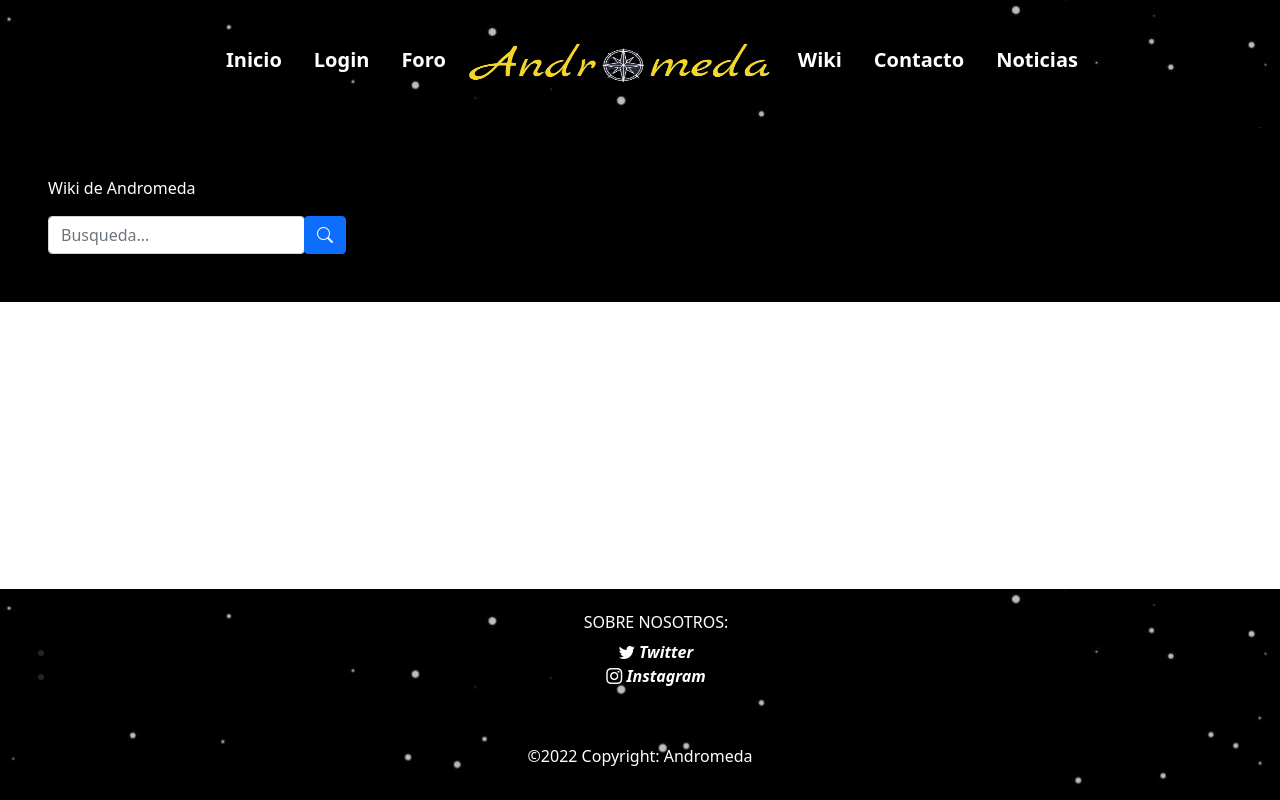
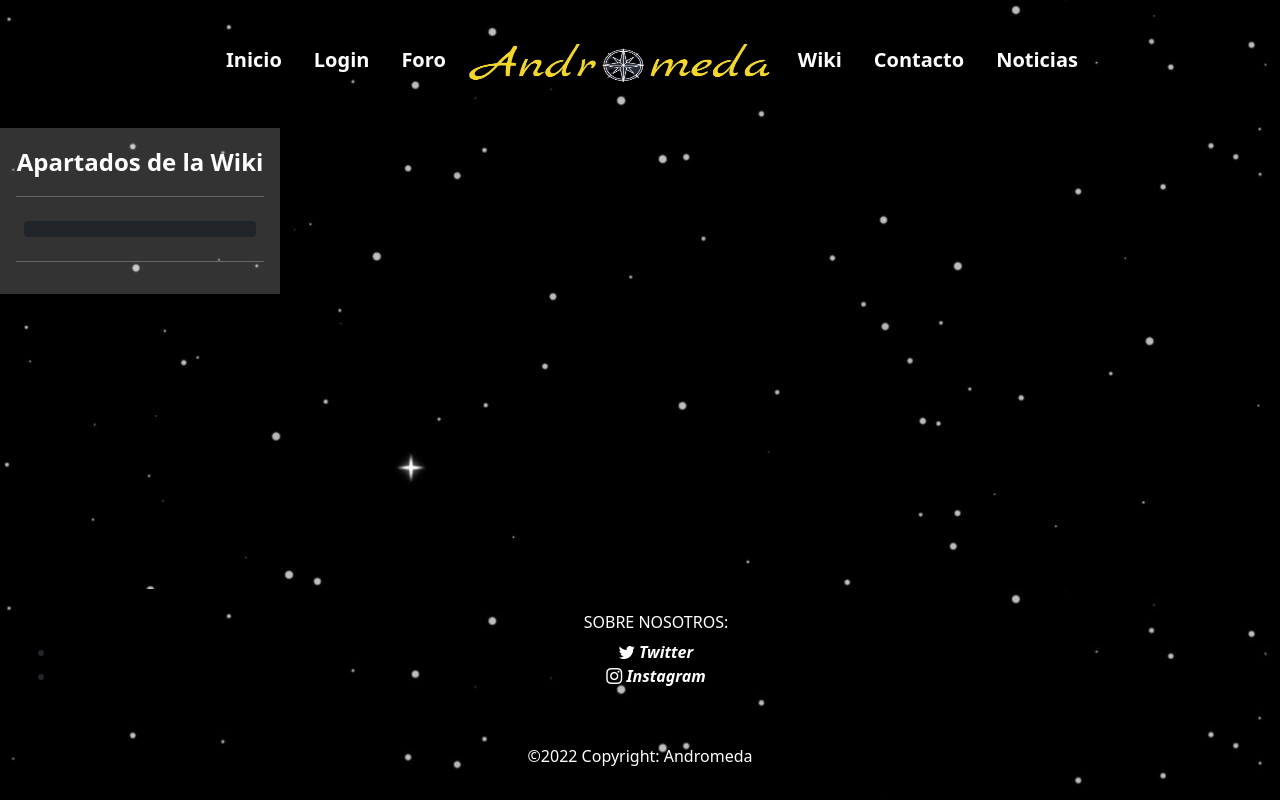
Before and after one commit to FranBlaMar/Andromeda, an Angular app: page /wiki in a window 1280 px wide. Built offline with nearby package versions, Linux system fonts and the light colour scheme.

Commit message:
Creando plantilla wiki y realizando peticion a la API para obtener apartados de la wikiW

```diff
--- a/src/app/app.module.ts
+++ b/src/app/app.module.ts
@@ -5,6 +5,7 @@ import { RouterModule } from '@angular/router';
 import { AppRoutingModule } from './app-routing.module';
 import { AppComponent } from './app.component';
 import { MainComponent } from './main/main.component';
+import { HttpClientModule } from '@angular/common/http';
 
 @NgModule({
   declarations: [
@@ -14,7 +15,8 @@ import { MainComponent } from './main/main.component';
   imports: [
     BrowserModule,
     AppRoutingModule,
-    RouterModule
+    RouterModule,
+    HttpClientModule
   ],
   providers: [],
   bootstrap: [AppComponent]
--- /dev/null
+++ b/src/app/wiki/apartado/apartado.component.html
@@ -0,0 +1,35 @@
+<div class="d-flex flex-column flex-shrink-0 p-3 text-white" style="width: 280px; background-color: rgb(255, 255, 255, 0.2);">
+      <span class="fs-4 text-center" style="font-weight: bolder;">Apartados de la Wiki</span>
+    <hr>
+    <ul class="nav nav-pills flex-column mb-auto">
+      <li class="nav-item" >
+        <a href="#" class="nav-link active m-2 bg-dark" aria-current="page">
+
+        </a>
+      </li>
+    </ul>
+    <hr>
+  </div>
+
+
+
+
+
+
+<!-- <div class="container p-5">
+    <div class="row">
+        <div class="col-6 text-white">
+            <p>Wiki de Andromeda</p>
+
+        </div>
+    <div class="input-group col-6">
+        <div class="form-outline mr-3">
+            <input type="search" id="form1" class="form-control" placeholder="Busqueda..."/>
+        </div>
+        <div>
+            <button type="button" class="btn btn-primary">
+                <i class="bi bi-search"></i>
+            </button>
+        </div>
+    </div>
+</div> -->
--- /dev/null
+++ b/src/app/wiki/apartado/apartado.component.ts
@@ -0,0 +1,22 @@
+import { Component, OnInit } from '@angular/core';
+import { ApartadoService } from './apartado.service';
+
+@Component({
+  selector: 'app-apartado',
+  templateUrl: './apartado.component.html',
+  styles: [
+  ]
+})
+export class ApartadoComponent implements OnInit {
+
+  listaApartados: String[] = [];
+  constructor(servicio: ApartadoService) { }
+
+  ngOnInit(): void {
+  }
+
+  obtenerApartados(){
+
+  }
+
+}
--- /dev/null
+++ b/src/app/wiki/apartado/apartado.service.ts
@@ -0,0 +1,15 @@
+import { HttpClient } from '@angular/common/http';
+import { Injectable } from '@angular/core';
+
+@Injectable({
+  providedIn: 'root'
+})
+export class ApartadoService {
+
+  url: string = "http://localhost:8080/wiki"
+  constructor(private http: HttpClient) { }
+
+  obtenerApartados(){
+    return this.http.get<String[]>(this.url);
+  }
+}
--- a/src/app/wiki/informacion/informacion.component.html
+++ /dev/null
@@ -1,17 +0,0 @@
-<div class="container p-5" style=" background-color: black; max-width: none;">
-    <div class="row">
-        <div class="col-6 text-white">
-            <p>Wiki de Andromeda</p>
-
-        </div>
-    <div class="input-group col-6">
-        <div class="form-outline mr-3">
-            <input type="search" id="form1" class="form-control" placeholder="Busqueda..."/>
-        </div>
-        <div>
-            <button type="button" class="btn btn-primary">
-                <i class="bi bi-search"></i>
-            </button>
-        </div>
-    </div>
-</div>
--- a/src/app/wiki/informacion/informacion.component.ts
+++ /dev/null
@@ -1,20 +0,0 @@
-import { Component, OnInit } from '@angular/core';
-
-@Component({
-  selector: 'app-informacion',
-  templateUrl: './informacion.component.html',
-  styles: [
-  ]
-})
-export class InformacionComponent implements OnInit {
-
-  constructor() { }
-
-  ngOnInit(): void {
-  }
-
-  busqueda(){
-
-  }
-
-}
--- a/src/app/wiki/wiki-routing.module.ts
+++ b/src/app/wiki/wiki-routing.module.ts
@@ -1,10 +1,10 @@
 import { NgModule } from '@angular/core';
 import { RouterModule, Routes } from '@angular/router';
-import { InformacionComponent } from './informacion/informacion.component';
+import { ApartadoComponent } from './apartado/apartado.component';
 
 const routes: Routes = [
   {
-    path:"", component: InformacionComponent, pathMatch: "full"
+    path:"", component: ApartadoComponent, pathMatch: "full"
   }
 ];
 
--- a/src/app/wiki/wiki.module.ts
+++ b/src/app/wiki/wiki.module.ts
@@ -1,13 +1,13 @@
 import { NgModule } from '@angular/core';
 import { CommonModule } from '@angular/common';
-import { InformacionComponent } from './informacion/informacion.component';
 import { WikiRoutingModule } from './wiki-routing.module';
+import { ApartadoComponent } from './apartado/apartado.component';
 
 
 
 @NgModule({
   declarations: [
-    InformacionComponent
+    ApartadoComponent
   ],
   imports: [
     CommonModule,
--- a/src/styles.css
+++ b/src/styles.css
@@ -1 +1,3 @@
-/* You can add global styles to this file, and also import other style files */
+body{
+    background-image: url('src/assets/img/fondo.jpg');
+}
```
